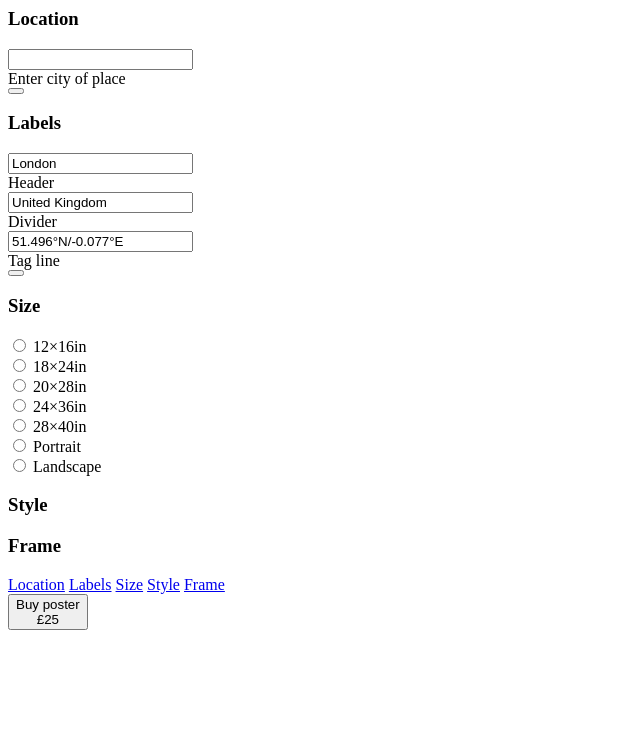
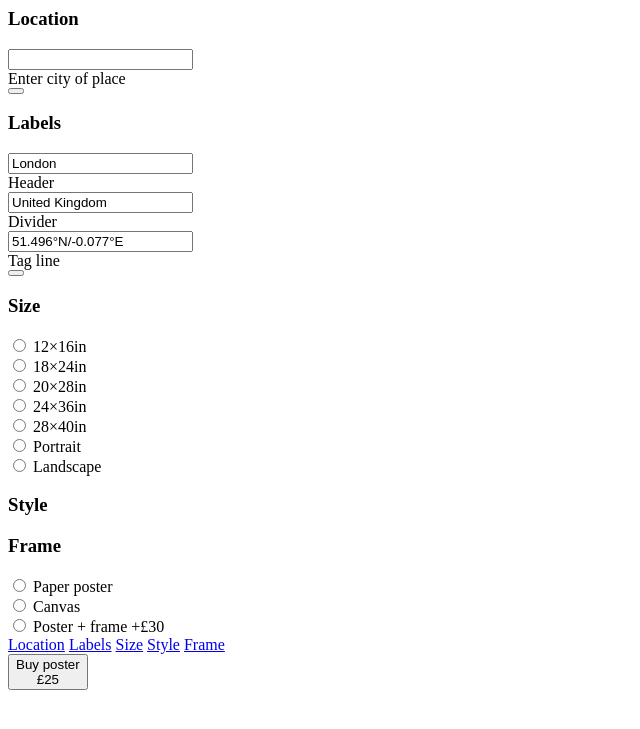
Before and after one commit to inkifi/map, a PHP site: template view/frontend/templates/create/form.phtml in a window 1280 px wide. Shown: the top 729 px of the page, without its empty margins (0-640 px from the left). Run offline with PHP 8.4, Linux system fonts and the light colour scheme; the template is opened without the code that fills it, so the values that code supplies are empty.

Commit message:
no message

```diff
--- a/view/frontend/templates/create/form.phtml
+++ b/view/frontend/templates/create/form.phtml
@@ -119,7 +119,34 @@
 		</section>
 		<section>
 			<h3>Frame</h3>
-
+			<div>
+				<div>
+					<div>
+						<div>
+							<label>
+								<input name='frame' type='radio' value='Poster'/>
+								<span>Paper poster</span>
+								<div></div>
+							</label>
+						</div>
+						<div>
+							<label>
+								<input name='frame' type='radio' value='Canvas'/>
+								<span>Canvas</span>
+								<div></div>
+							</label>
+						</div>
+						<div>
+							<label>
+								<input name='frame' type='radio' value='Frame'/>
+								<span>Poster + frame</span>
+								<span>+£30</span>
+								<div></div>
+							</label>
+						</div>
+					</div>
+				</div>
+			</div>
 		</section>
 		<section>
 		</section>
```
